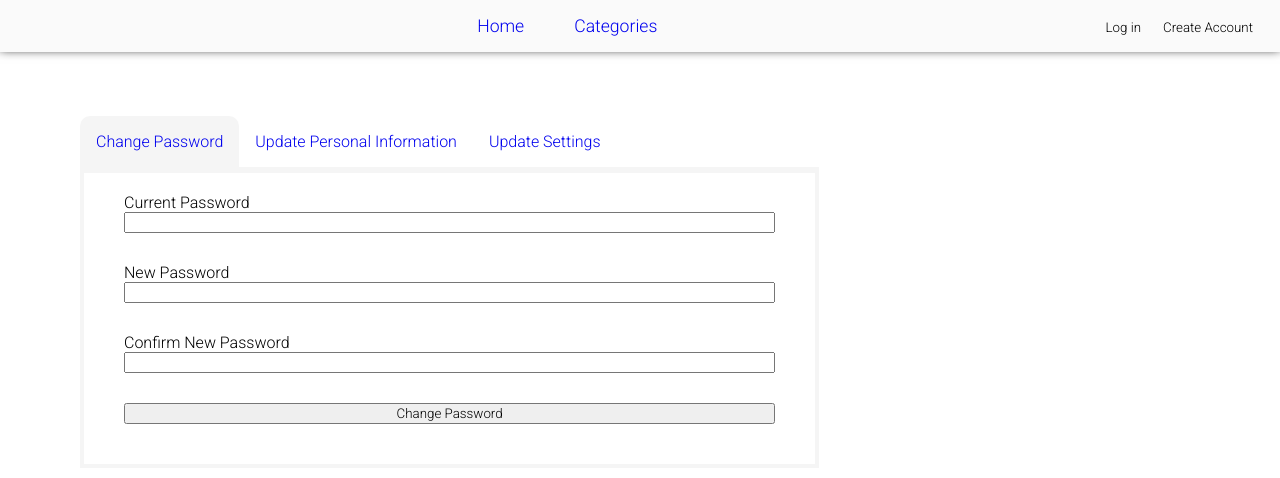
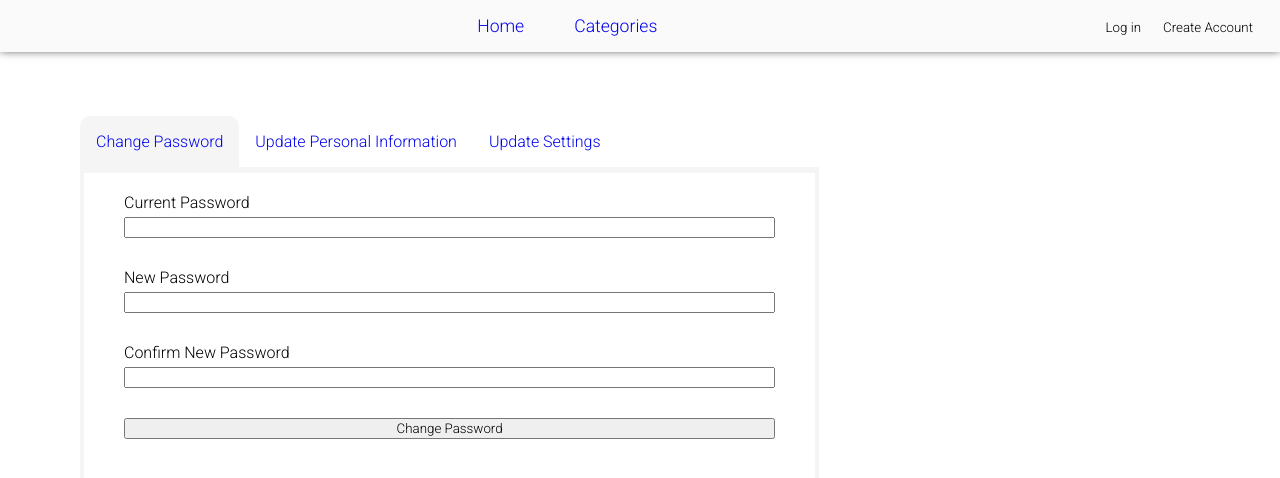
Before and after one commit to gitdingus/top-blog-frontend, a React app: page /preferences/change-password in a window 1280 px wide. Shown: the top 478 px of the page. Built offline with nearby package versions, Linux system fonts and the light colour scheme; no server answers.

Commit message:
Adjust spacing on labels

```diff
--- a/src/styles/single-column-grid-form.css
+++ b/src/styles/single-column-grid-form.css
@@ -5,6 +5,10 @@
 
 .single-column-grid-form.form-area form {
   display: grid;
+}
+
+.form-area form label {
+  margin-bottom: 5px;
 }
 
 .form-area form input,
```
